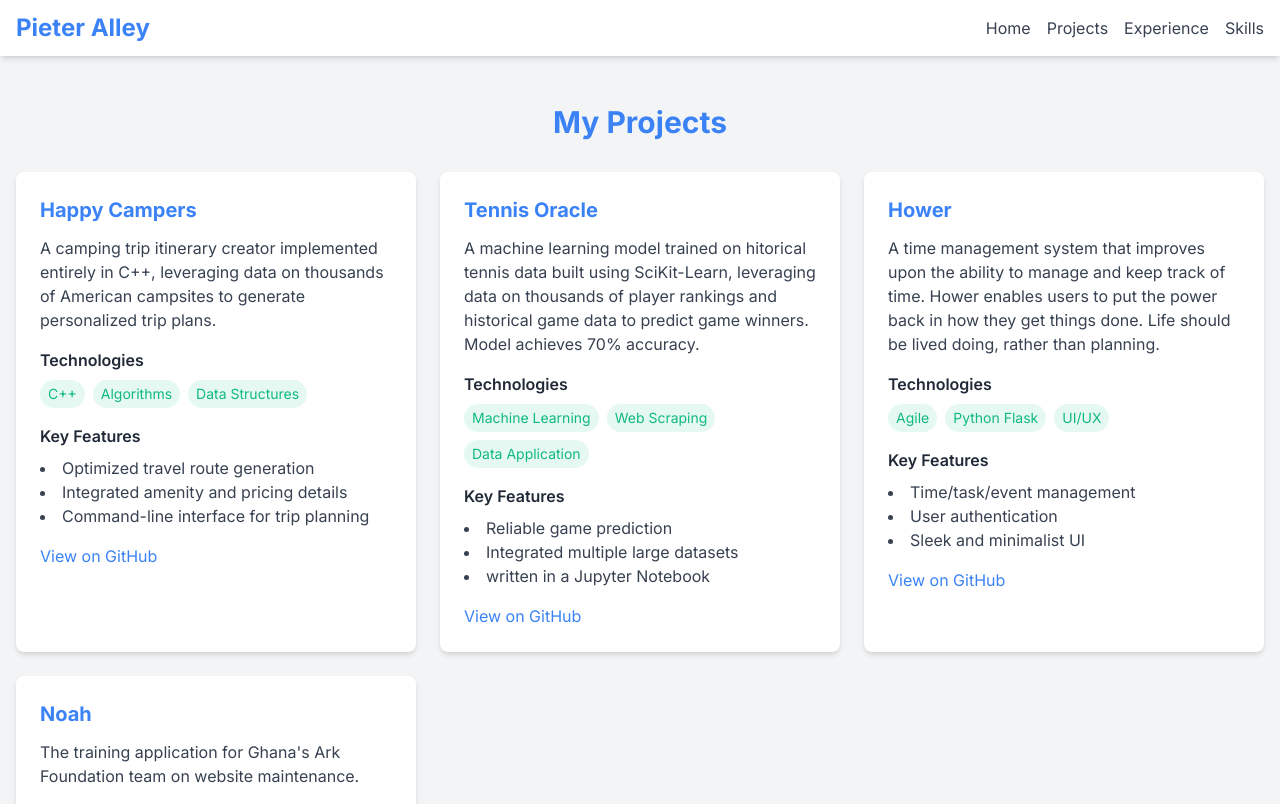
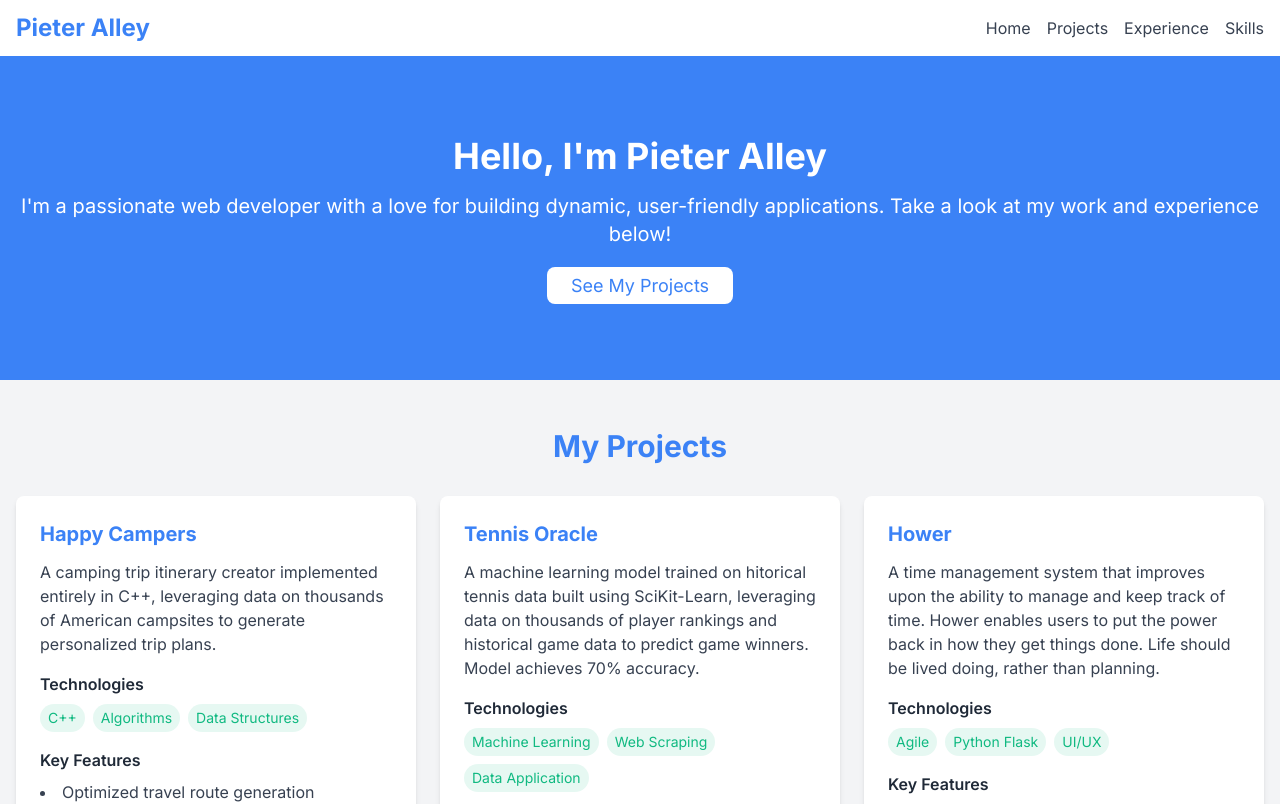
Before and after one commit to pie-t-er/portfolio, a React (Create React App) app: page / in a window 1280 px wide. Shown: the top 804 px of the page. Built offline with nearby package versions, Linux system fonts and the light colour scheme.

Commit message:
Added hero section, project modals, and debugged

```diff
--- a/src/App.js
+++ b/src/App.js
@@ -2,11 +2,13 @@ import React from 'react';
 import Navbar from './components/Navbar';
 import Projects from './components/Projects';
 import Experience from './components/Experience';
+import Hero from './components/Hero';
 
 function App() {
   return (
     <div className="min-h-screen flex flex-col">
       <Navbar />
+      <Hero />
       <main className="flex-grow">
         <Projects />
         <Experience />
@@ -18,4 +20,5 @@ function App() {
   );
 }
 
+
 export default App;
--- /dev/null
+++ b/src/components/Hero.js
@@ -0,0 +1,25 @@
+import React from 'react';
+
+function Hero() {
+  return (
+    <section className="bg-brand-primary text-white py-20">
+      <div className="container mx-auto px-4 text-center">
+        <h1 className="text-4xl font-bold mb-4">
+          Hello, I'm Pieter Alley
+        </h1>
+        <p className="text-xl mb-6">
+          I'm a passionate web developer with a love for building dynamic, user-friendly applications.
+          Take a look at my work and experience below!
+        </p>
+        <a
+          href="#projects"
+          className="bg-white text-brand-primary py-2 px-6 rounded-lg text-lg hover:bg-brand-secondary transition duration-300"
+        >
+          See My Projects
+        </a>
+      </div>
+    </section>
+  );
+}
+
+export default Hero;
--- a/src/components/Projects.js
+++ b/src/components/Projects.js
@@ -1,4 +1,4 @@
-import React from 'react';
+import React, { useState } from 'react';
 
 const projects = [
   {
@@ -96,7 +96,70 @@ function ProjectCard({ project }) {
   );
 }
 
+function ProjectModal({ project, closeModal }) {
+  // Close modal when clicking outside the modal content
+  const handleOutsideClick = (e) => {
+    if (e.target.classList.contains("modal-overlay")) {
+      closeModal();
+    }
+  };
+
+  return (
+    <div
+      className="modal-overlay fixed inset-0 bg-black bg-opacity-50 flex items-center justify-center z-50"
+      onClick={handleOutsideClick}
+    >
+      <div className="bg-white rounded-lg p-8 w-3/4 md:w-1/2 relative" onClick={(e) => e.stopPropagation()}>
+        {/* Close Button (X) */}
+        <button
+          onClick={closeModal}
+          className="absolute top-2 right-5 text-gray-500 hover:text-gray-700 text-3xl"
+          aria-label="Close"
+        >
+          &times;
+        </button>
+
+        <h3 className="text-2xl font-bold text-brand-primary mb-4">
+          {project.title}
+        </h3>
+        <p className="text-gray-700 mb-6">{project.description}</p>
+        <div className="mb-6">
+          <h4 className="font-semibold text-gray-800 mb-2">Technologies</h4>
+          <div className="flex flex-wrap gap-2">
+            {project.technologies.map(tech => (
+              <span
+                key={tech}
+                className="bg-brand-secondary/10 text-brand-secondary px-2 py-1 rounded-full text-sm"
+              >
+                {tech}
+              </span>
+            ))}
+          </div>
+        </div>
+        <div>
+          <h4 className="font-semibold text-gray-800 mb-2">Key Features</h4>
+          <ul className="list-disc list-inside text-gray-700">
+            {project.features.map(feature => (
+              <li key={feature}>{feature}</li>
+            ))}
+          </ul>
+        </div>
+      </div>
+    </div>
+  );
+}
+
 function Projects() {
+  const [selectedProject, setSelectedProject] = useState(null);
+
+  const openModal = (project) => {
+    setSelectedProject(project);
+  };
+
+  const closeModal = () => {
+    setSelectedProject(null);
+  };
+
   return (
     <section id="projects" className="py-12">
       <div className="container mx-auto px-4">
@@ -106,9 +169,19 @@ function Projects() {
 
         <div className="grid md:grid-cols-2 lg:grid-cols-3 gap-6">
           {projects.map(project => (
-            <ProjectCard key={project.title} project={project} />
+            <div
+              key={project.title}
+              onClick={() => openModal(project)}
+              className="cursor-pointer"
+            >
+              <ProjectCard project={project} />
+            </div>
           ))}
         </div>
+
+        {selectedProject && (
+          <ProjectModal project={selectedProject} closeModal={closeModal} />
+        )}
 
         {/* Button to Projects Page */}
         <div className="text-center mt-8">
@@ -121,5 +194,4 @@ function Projects() {
   );
 }
 
-
 export default Projects;
```
